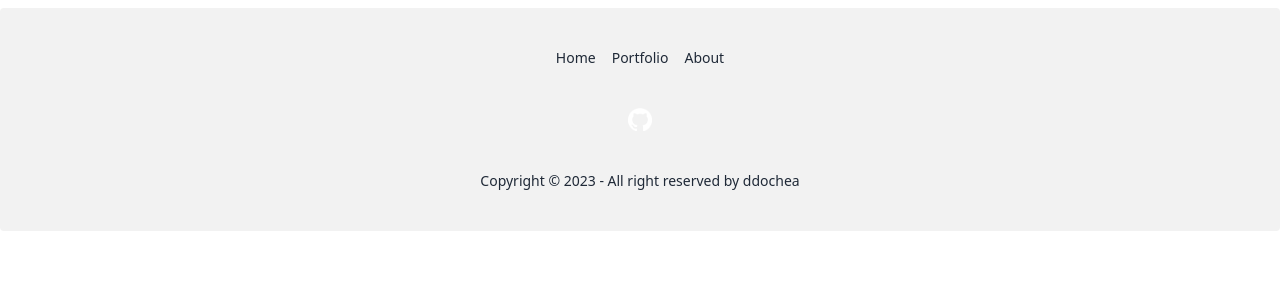
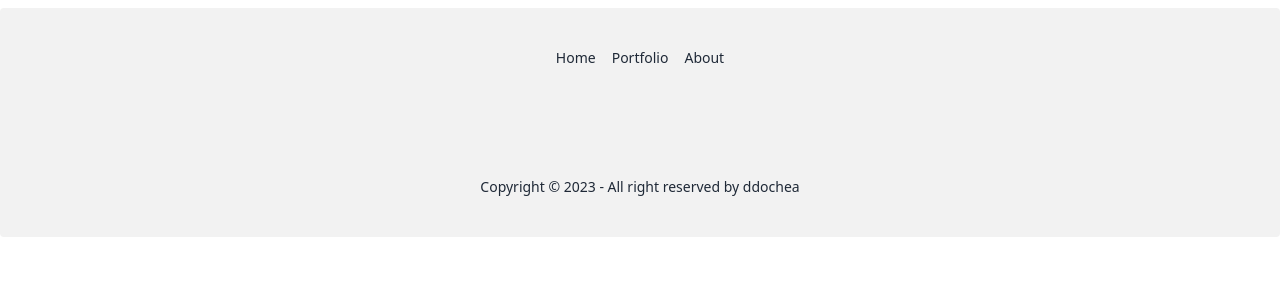
Before and after one commit to ddochea0314/ddochea0314.github.io, a SvelteKit app: page /about in a window 1280 px wide. Shown: the top 300 px of the page. Built offline with nearby package versions, Linux system fonts and the light colour scheme; some icons are missing.

Commit message:
아이콘 png -> svg 변경

```diff
--- a/package.json
+++ b/package.json
@@ -12,6 +12,7 @@
 		"format": "prettier --plugin-search-dir . --write ."
 	},
 	"devDependencies": {
+		"@iconify/svelte": "^3.1.0",
 		"@sveltejs/adapter-auto": "^2.0.0",
 		"@sveltejs/kit": "^1.5.0",
 		"@tailwindcss/line-clamp": "^0.4.2",
--- a/src/lib/components/header.svelte
+++ b/src/lib/components/header.svelte
@@ -26,7 +26,7 @@
 </script>
 
 <svelte:head>
-	<title>{title === constTitle? constTitle : `${title} :: ${constTitle}`}</title>
+	<title>{title === constTitle ? constTitle : `${title} :: ${constTitle}`}</title>
 </svelte:head>
 <svelte:window bind:scrollY />
 <header>
--- a/src/routes/+layout.svelte
+++ b/src/routes/+layout.svelte
@@ -1,4 +1,5 @@
 <script lang="ts">
+	import Icon from '@iconify/svelte';
 	import '../app.css';
 
 	const year = new Date(Date.now()).getFullYear();
@@ -16,7 +17,7 @@
 	<div>
 		<div class="grid grid-flow-col gap-4">
 			<a href="https://github.com/ddochea0314"
-				><img src="/images/github-mark-white.png" alt="github logo" width="24" height="24" /></a
+				><Icon icon="octicon:mark-github-16" width="24" height="24" /></a
 			>
 		</div>
 	</div>
```
Also changed, not shown: static/images/github-mark-white.png (deleted), 1 other file (tests, documents, lock files or other folders).
